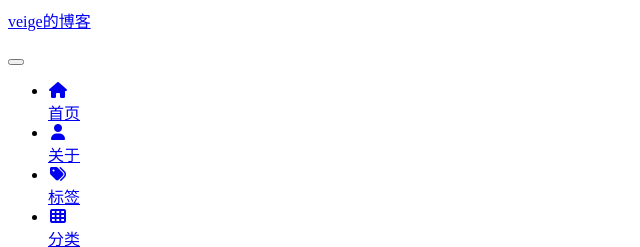
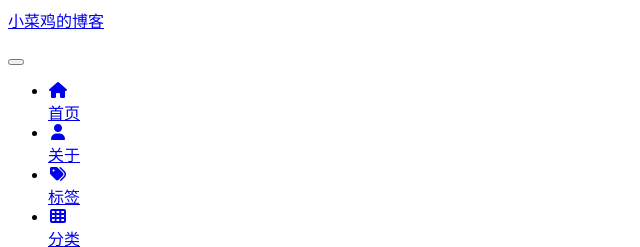
Before and after one commit to Lihong1997/Lihong1997.github.io, a plain HTML site: page index.html in a window 1280 px wide. Shown: the top 247 px of the page, 0-640 px from the left. Drawn offline with nearby package versions, Linux system fonts and the light colour scheme; some packages are replaced by stand-ins of ours.

Commit message:
update username

```diff
--- a/index.html
+++ b/index.html
@@ -155,7 +155,7 @@
     <div class="custom-logo-site-title">
       <a href="/"  class="brand" rel="start">
         <span class="logo-line-before"><i></i></span>
-        <span class="site-title">veige的博客</span>
+        <span class="site-title">小菜鸡的博客</span>
         <span class="logo-line-after"><i></i></span>
       </a>
     </div>
```
